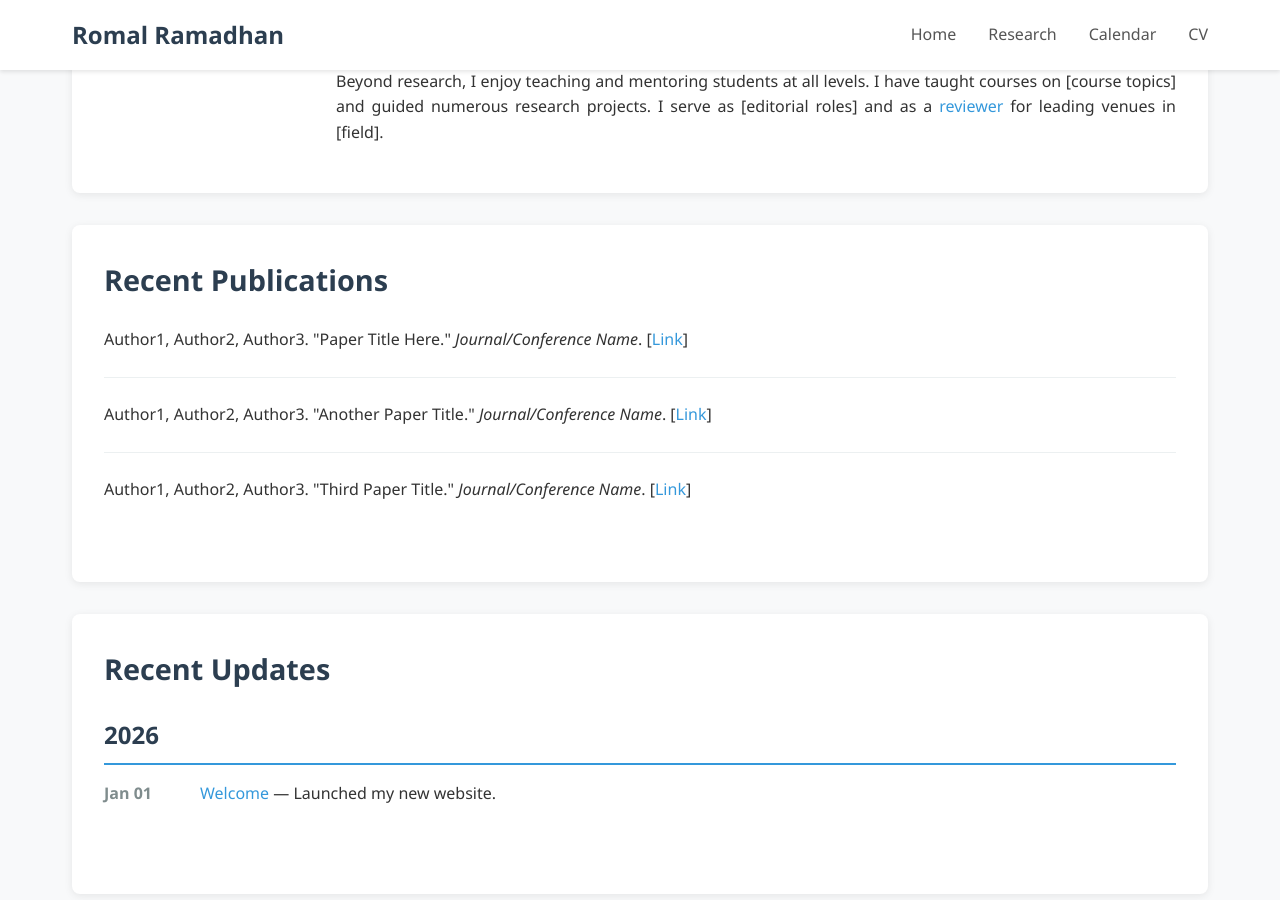
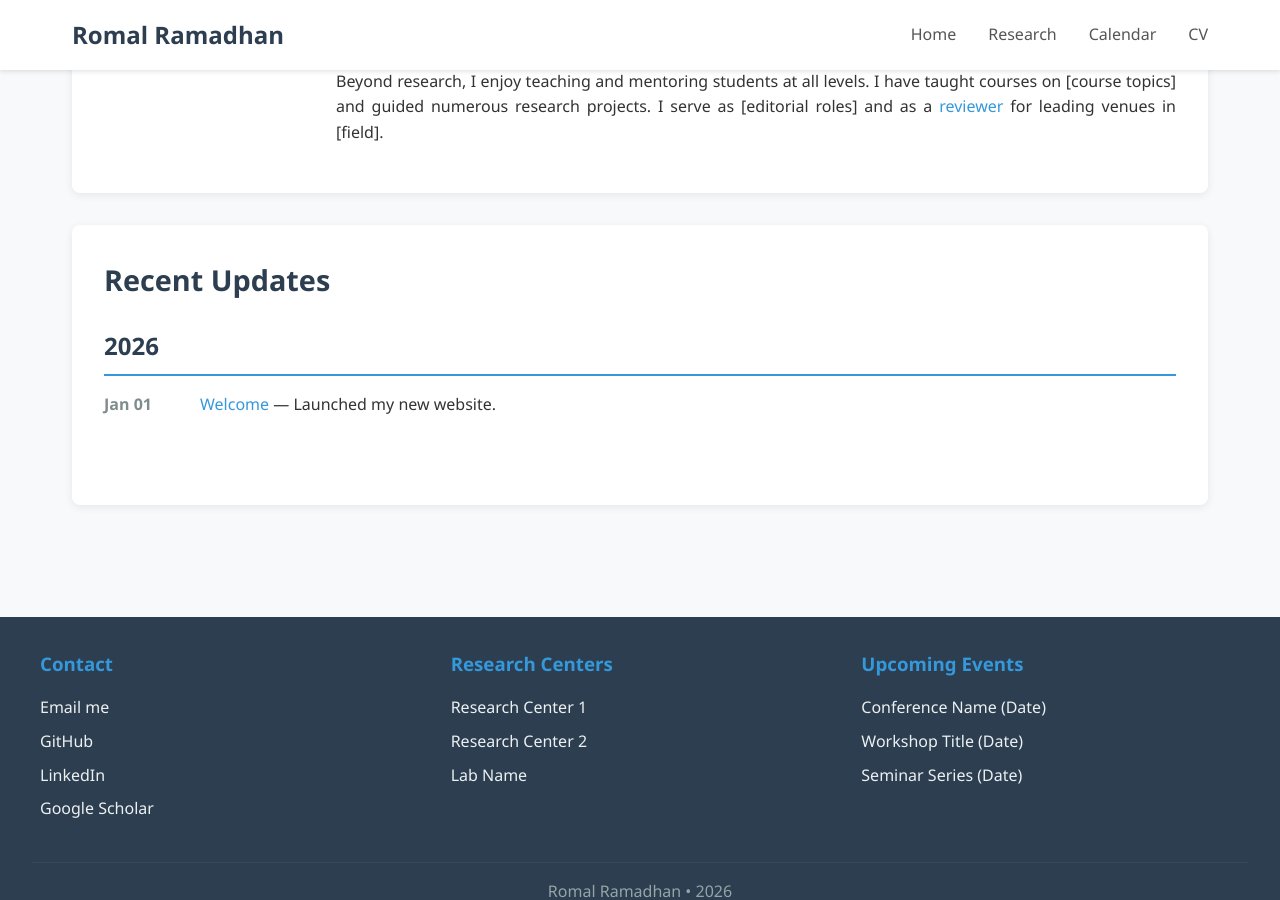
Before and after one commit to romalramadhan29/romalramadhan29.github.io, a Jekyll site: the page built from index.html, in a window 1280 px wide and 900 px high, scrolled down 521 px. Built offline with Jekyll 4.4.1, drawn with Linux system fonts in a browser that asks for light colours.

Commit message:
simplified

```diff
--- a/index.html
+++ b/index.html
@@ -52,32 +52,6 @@ title: Home
   </div>
 </section>
 
-<!-- Recent Publications -->
-<section class="publications">
-  <h2>Recent Publications</h2>
-
-  <div class="publication-item">
-    <p>
-      Author1, Author2, Author3. "Paper Title Here." <em>Journal/Conference Name</em>.
-      [<a href="#">Link</a>]
-    </p>
-  </div>
-
-  <div class="publication-item">
-    <p>
-      Author1, Author2, Author3. "Another Paper Title." <em>Journal/Conference Name</em>.
-      [<a href="#">Link</a>]
-    </p>
-  </div>
-
-  <div class="publication-item">
-    <p>
-      Author1, Author2, Author3. "Third Paper Title." <em>Journal/Conference Name</em>.
-      [<a href="#">Link</a>]
-    </p>
-  </div>
-</section>
-
 <!-- Recent Updates (auto from posts) -->
 <section class="updates">
   <h2>Recent Updates</h2>
```
